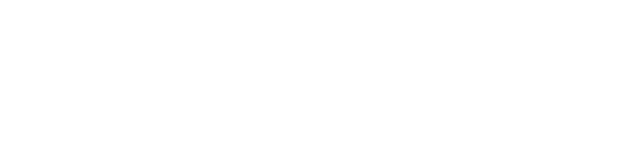
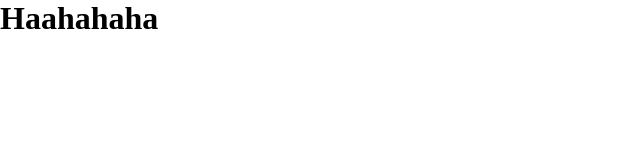
Before and after one commit to LocS3R/some-project-html-css-javascript, a website: page Countdown3DTimerAnimation/index.html in a window 1280 px wide. Shown: the whole page, without its empty margins (0-640 px from the left). Drawn offline with Linux system fonts and the light colour scheme.

Commit message:
Update index.html

```diff
--- a/Countdown3DTimerAnimation/index.html
+++ b/Countdown3DTimerAnimation/index.html
@@ -6,5 +6,7 @@
     <title></title>
     <link href="./style.css" rel="stylesheet" />
   </head>
-  <body></body>
+  <body>
+    <h1>Haahahaha</h1>
+  </body>
 </html>
```
